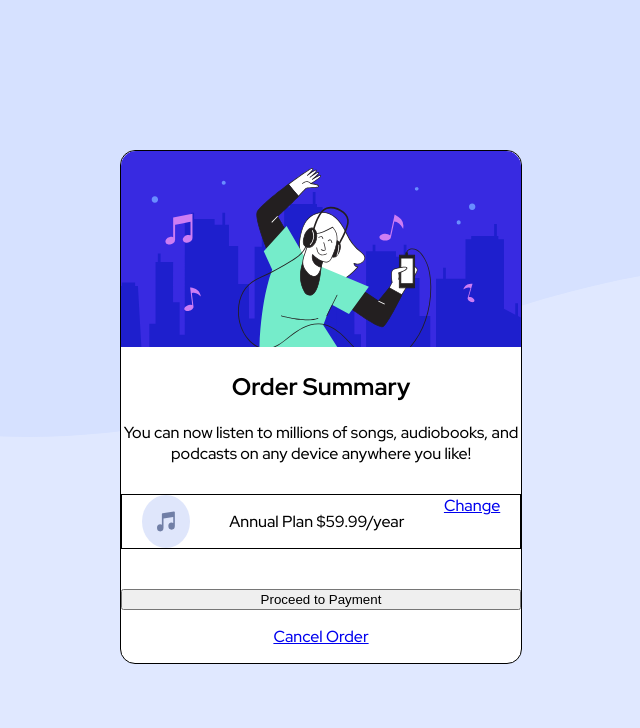
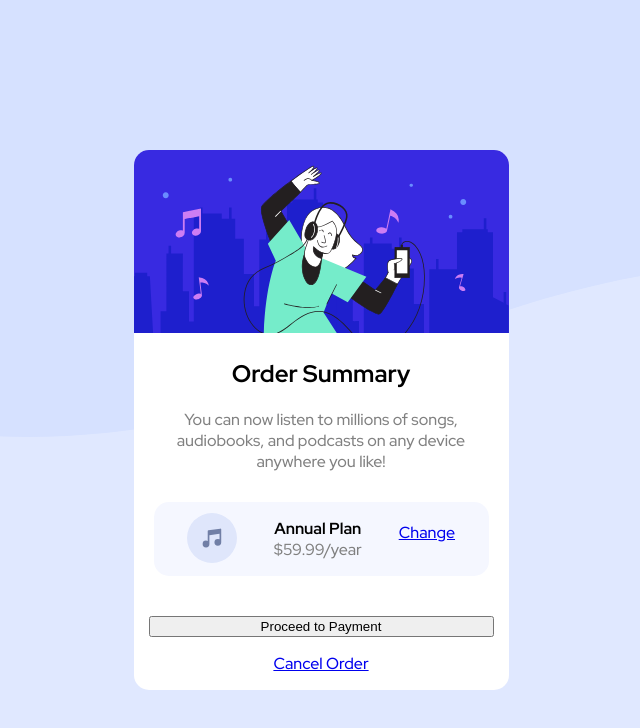
Before and after one commit to abdullahaidar/Order-summary-component, a plain HTML site: page order-summary-component-main/index.html in a window 1280 px wide. Shown: the whole page, without its empty margins (319-959 px from the left). Drawn offline with Linux system fonts and the light colour scheme.

Commit message:
adding style to plan div

```diff
--- a/order-summary-component-main/index.html
+++ b/order-summary-component-main/index.html
@@ -23,7 +23,7 @@
   <body>
     <div class="container">
       <div class="hero">
-        <img src="images/illustration-hero.svg" alt="" />
+        <img src="images/illustration-hero.svg" alt="hero" />
       </div>
       <div class="content">
         <h2>Order Summary</h2>
@@ -33,10 +33,10 @@
         </p>
       </div>
       <div class="plan">
-        <img src="images/icon-music.svg" alt="" />
+        <img src="images/icon-music.svg" alt="music icon" />
         <p>
-          <span> Annual Plan </span>
-          <span>$59.99/year</span>
+          <span> <strong>Annual Plan</strong></span>
+          <span class="price">$59.99/year</span>
         </p>
         <a href="#">Change</a>
       </div>
--- a/order-summary-component-main/style.css
+++ b/order-summary-component-main/style.css
@@ -6,8 +6,7 @@ body {
 
 .container {
   margin: 150px auto;
-  border: 1px solid black;
-  width: 400px;
+  width: 375px;
   font-family: 'Red Hat Display', sans-serif;
   background-color: white;
   text-align: center;
@@ -17,17 +16,44 @@ body {
 .plan {
   display: flex;
   justify-content: space-around;
-  margin-top: 30px;
-  border: 1px solid black;
+  text-align: center;
+  margin: 30px 20px 0px 20px;
+  padding: 0px 15px;
+  border-radius: 15px;
+  background-color: hsl(225, 100%, 98%);
+}
+
+.plan a {
+  margin-top: 20px;
+}
+
+.plan img {
+  width: 50px;
+  height: 50px;
+  margin-top: 11px;
 }
 
 .btn {
   display: flex;
   flex-direction: column;
   margin-top: 40px;
+  padding: 0px 15px;
 }
 
 .hero img {
   width: 100%;
   border-radius: 15px 15px 0 0;
 }
+
+.intro {
+  padding: 0px 15px;
+  color: hsl(0, 0%, 50%);
+}
+
+p span {
+  display: block;
+}
+
+.price {
+  color: hsl(0, 0%, 50%);
+}
```
